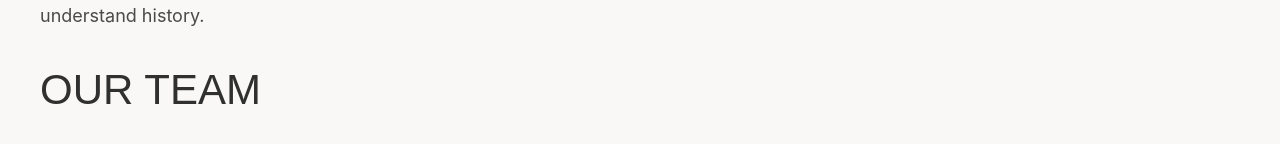
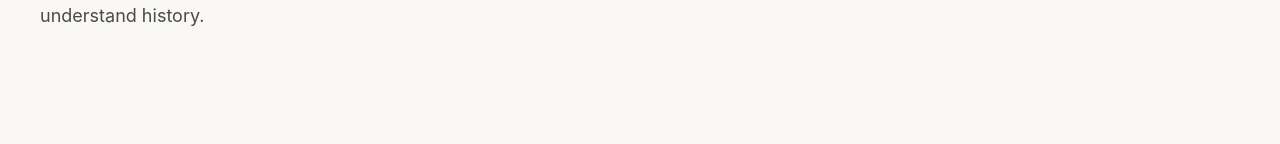
Before and after one commit to V1DevX/JashStory_Frontend, a React (Vite) app: page /about in a window 1280 px wide. Shown: the part 656-800 px from the top of the page. Built offline with nearby package versions, Linux system fonts and the light colour scheme; no server answers; a web font is replaced by a local one.

Commit message:
Hide (About): Team block

```diff
--- a/src/pages/about/About.jsx
+++ b/src/pages/about/About.jsx
@@ -2,7 +2,7 @@ import React, { useRef, useEffect } from "react";
 import Header from "../../components/header/Header";
 import Footer from "../../components/footer/Footer";
 import Project from "./project/Project";
-import Team from "./team/Team";
+// import Team from "./team/Team";
 import PrevOlympiads from "./prevOlympiads/PrevOlympiads";
 import { useLocation } from "react-router-dom";
 
@@ -20,7 +20,7 @@ const About = () => {
     <>
       <Header />
       <Project />
-      <Team />
+      {/* <Team /> */}
       <div ref={prevOlympiadsRef}>
         <PrevOlympiads />
       </div>
```
